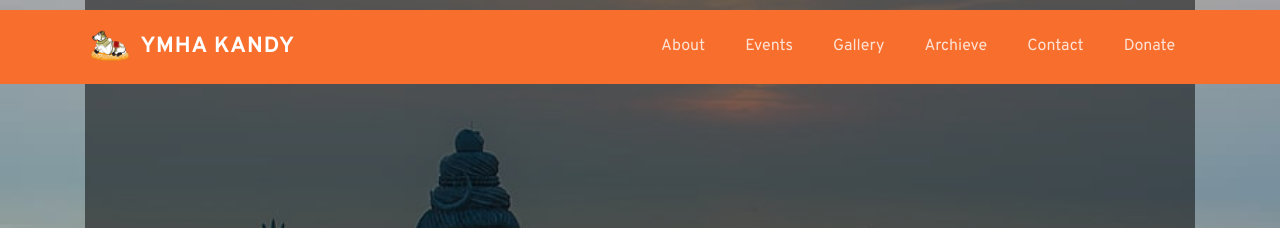
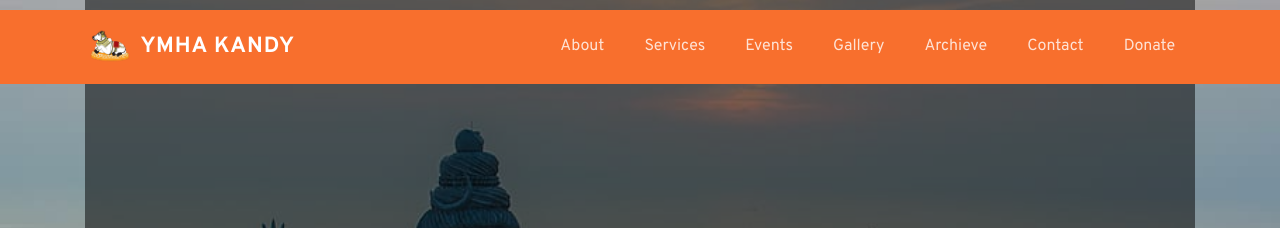
Before and after one commit to Hantanz/hantanz.github.io, a Jekyll site: the page built from index.md, in a window 1280 px wide and 900 px high. Shown: the top 228 px of the window. Built offline with Jekyll 4.4.1, drawn with Linux system fonts in a browser that asks for light colours; some web fonts are replaced.

Commit message:
update asset paths with ../

```diff
--- a/_data/nav.yml
+++ b/_data/nav.yml
@@ -1,8 +1,8 @@
 - top: "about"
   link: "/about"
 
-# - top: "services"
-#   link: "/services"
+- top: "services"
+  link: "/services"
 
 - top: "events"
   link: "/events"
--- a/_includes/footer.html
+++ b/_includes/footer.html
@@ -58,20 +58,20 @@ Copyright &copy;<script>document.write(new Date().getFullYear());</script> All r
 <div id="ftco-loader" class="show fullscreen"><svg class="circular" width="48px" height="48px"><circle class="path-bg" cx="24" cy="24" r="22" fill="none" stroke-width="4" stroke="#eeeeee"/><circle class="path" cx="24" cy="24" r="22" fill="none" stroke-width="4" stroke-miterlimit="10" stroke="#F96D00"/></svg></div>
 
 
-<script src="js/jquery.min.js"></script>
-<script src="js/jquery-migrate-3.0.1.min.js"></script>
-<script src="js/popper.min.js"></script>
-<script src="js/bootstrap.min.js"></script>
-<script src="js/jquery.easing.1.3.js"></script>
-<script src="js/jquery.waypoints.min.js"></script>
-<script src="js/jquery.stellar.min.js"></script>
-<script src="js/owl.carousel.min.js"></script>
-<script src="js/jquery.magnific-popup.min.js"></script>
-<script src="js/aos.js"></script>
-<script src="js/jquery.animateNumber.min.js"></script>
-<script src="js/bootstrap-datepicker.js"></script>
-<script src="js/jquery.timepicker.min.js"></script>
-<script src="js/scrollax.min.js"></script>
+<script src="../js/jquery.min.js"></script>
+<script src="../js/jquery-migrate-3.0.1.min.js"></script>
+<script src="../js/popper.min.js"></script>
+<script src="../js/bootstrap.min.js"></script>
+<script src="../js/jquery.easing.1.3.js"></script>
+<script src="../js/jquery.waypoints.min.js"></script>
+<script src="../js/jquery.stellar.min.js"></script>
+<script src="../js/owl.carousel.min.js"></script>
+<script src="../js/jquery.magnific-popup.min.js"></script>
+<script src="../js/aos.js"></script>
+<script src="../js/jquery.animateNumber.min.js"></script>
+<script src="../js/bootstrap-datepicker.js"></script>
+<script src="../js/jquery.timepicker.min.js"></script>
+<script src="../js/scrollax.min.js"></script>
 <script src="https://maps.googleapis.com/maps/api/js?key=AIzaSyBVWaKrjvy3MaE7SQ74_uJiULgl1JY0H2s&sensor=false"></script>
-<script src="js/google-map.js"></script>
-<script src="js/main.js"></script>
+<script src="../js/google-map.js"></script>
+<script src="../js/main.js"></script>
--- a/_includes/head.html
+++ b/_includes/head.html
@@ -6,22 +6,22 @@
     <link href="https://fonts.googleapis.com/css?family=Dosis:200,300,400,500,700" rel="stylesheet">
     <link href="https://fonts.googleapis.com/css?family=Overpass:300,400,400i,600,700" rel="stylesheet">
 
-    <link rel="stylesheet" href="css/open-iconic-bootstrap.min.css">
-    <link rel="stylesheet" href="css/animate.css">
+    <link rel="stylesheet" href="../css/open-iconic-bootstrap.min.css">
+    <link rel="stylesheet" href="../css/animate.css">
 
-    <link rel="stylesheet" href="css/owl.carousel.min.css">
-    <link rel="stylesheet" href="css/owl.theme.default.min.css">
-    <link rel="stylesheet" href="css/magnific-popup.css">
+    <link rel="stylesheet" href="../css/owl.carousel.min.css">
+    <link rel="stylesheet" href="../css/owl.theme.default.min.css">
+    <link rel="stylesheet" href="../css/magnific-popup.css">
 
-    <link rel="stylesheet" href="css/aos.css">
+    <link rel="stylesheet" href="../css/aos.css">
 
-    <link rel="stylesheet" href="css/ionicons.min.css">
+    <link rel="stylesheet" href="../css/ionicons.min.css">
 
-    <link rel="stylesheet" href="css/bootstrap-datepicker.css">
-    <link rel="stylesheet" href="css/jquery.timepicker.css">
+    <link rel="stylesheet" href="../css/bootstrap-datepicker.css">
+    <link rel="stylesheet" href="../css/jquery.timepicker.css">
 
 
-    <link rel="stylesheet" href="css/flaticon.css">
-    <link rel="stylesheet" href="css/icomoon.css">
-    <link rel="stylesheet" href="css/style.css">
+    <link rel="stylesheet" href="../css/flaticon.css">
+    <link rel="stylesheet" href="../css/icomoon.css">
+    <link rel="stylesheet" href="../css/style.css">
 </head>
--- a/_includes/navbar.html
+++ b/_includes/navbar.html
@@ -1,7 +1,7 @@
 <nav class="navbar navbar-expand-lg navbar-dark ftco_navbar bg-primary ftco-navbar-light" id="ftco-navbar">
     <div class="container">
       <a class="navbar-brand" href="/">
-        <img src="/images/{{ site.logo }}" width="50px" alt="">
+        <img src="../images/{{ site.logo }}" width="50px" alt="">
         {{ site.name }}
       </a>
       <button class="navbar-toggler" type="button" data-toggle="collapse" data-target="#ftco-nav" aria-controls="ftco-nav" aria-expanded="false" aria-label="Toggle navigation">
```
